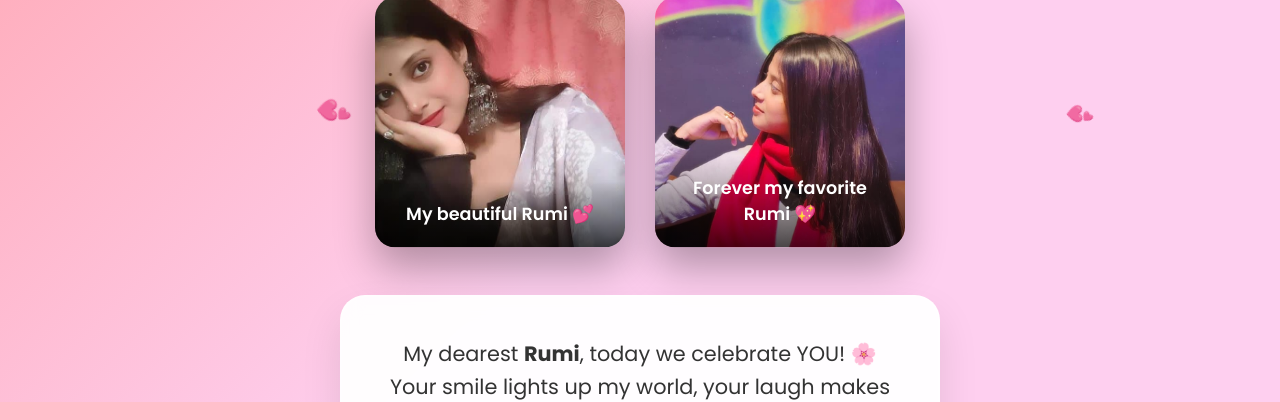
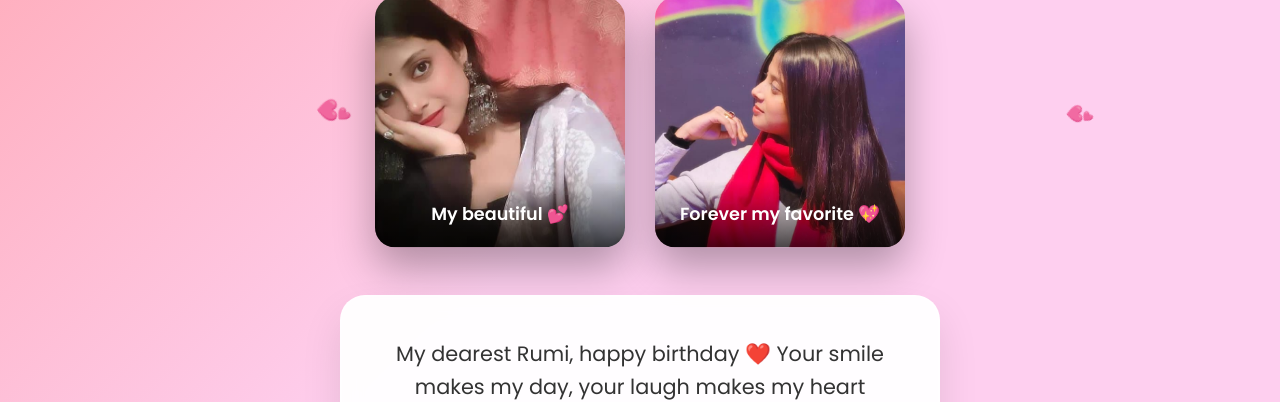
Before and after one commit to soham2106/birthday, a plain HTML site: page index.html in a window 1280 px wide. Shown: the part 558-960 px from the top of the page. Drawn offline with Linux system fonts and the light colour scheme.

Commit message:
Update index.html

```diff
--- a/index.html
+++ b/index.html
@@ -181,20 +181,19 @@
         <div class="photos">
             <div class="photo-frame" onclick="this.style.transform='scale(1.1) rotate(5deg)'" onmouseleave="this.style.transform=''">
                 <img src="pic1.jpg" alt="My beautiful Rumi">
-                <div class="photo-overlay">My beautiful Rumi 💕</div>
+                <div class="photo-overlay">My beautiful 💕</div>
             </div>
             <div class="photo-frame" onclick="this.style.transform='scale(1.1) rotate(-5deg)'" onmouseleave="this.style.transform=''">
                 <img src="pic2.jpg" alt="Forever my favorite">
-                <div class="photo-overlay">Forever my favorite Rumi 💖</div>
+                <div class="photo-overlay">Forever my favorite 💖</div>
             </div>
         </div>
 
         <div class="message-card">
             <div class="message">
-                My dearest <strong>Rumi</strong>, today we celebrate YOU! 🌸 Your smile lights up my world,
-                your laugh makes my heart sing, and your love makes every day magical.
-                Thank you for being the most wonderful person I know. Here's to many more
-                adventures together! 💖✨
+               My dearest Rumi, happy birthday ❤️
+                Your smile makes my day, your laugh makes my heart happy, and your love means everything to me.
+                I’m so lucky to have you. 💖✨
             </div>
             <!-- CHANGED: Just "Click Me" button -->
             <button class="btn" id="celebrateBtn" onclick="showBalloons()">✨ Click Me ✨</button>
@@ -281,9 +280,9 @@
         // Gifts
         function openGift(num) {
             const messages = [
-                "A big hug just for you, Rumi! 🤗💕",
-                "You're my favorite person, Rumi! 🥰✨",
-                "Forever & always yours, Rumi! 💍💖"
+                "A big hug just for you 🤗💕",
+                "You're my favorite person🥰✨",
+                "Forever & always yours💍💖"
             ];
             alert(messages[num-1]);
         }
```
